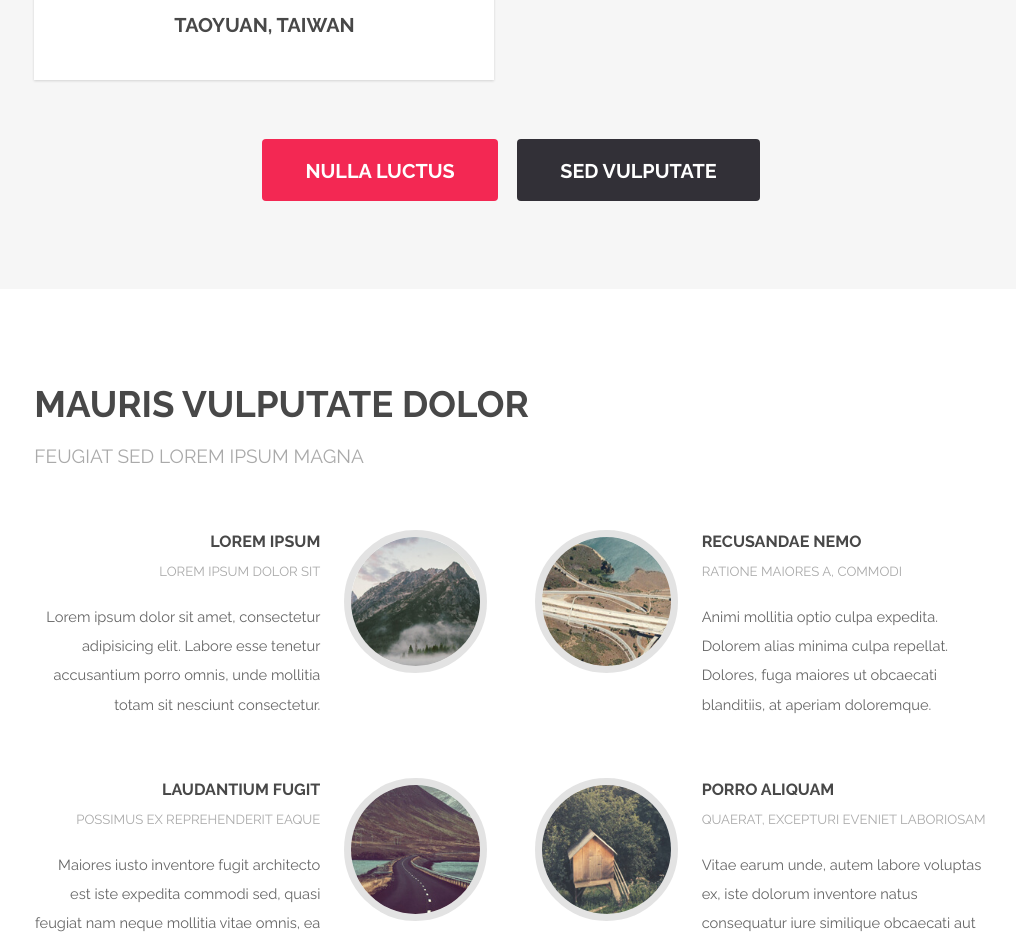
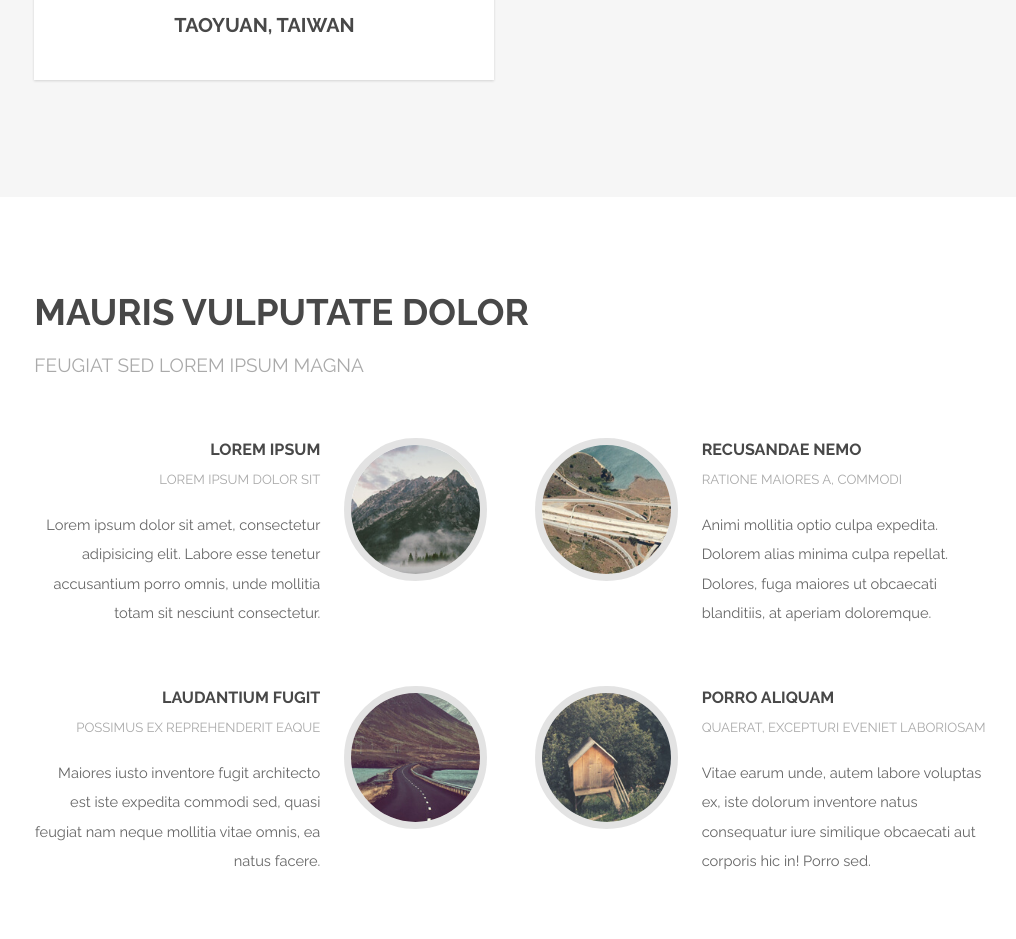
Before and after one commit to ericzfok/Eric, a plain HTML site: page index.html in a window 1280 px wide. Shown: the part 2120-3059 px from the top of the page, without its empty margins (129-1145 px from the left). Drawn offline with Linux system fonts and the light colour scheme.

Commit message:
First commit

```diff
--- a/index.html
+++ b/index.html
@@ -87,10 +87,7 @@
                 </div>
               </div>
             </div>
-						<ul class="actions">
-							<li><a href="#" class="button special big">Nulla luctus</a></li>
-							<li><a href="#" class="button big">Sed vulputate</a></li>
-						</ul>
+
 					</div>
 				</section>
 
```
Also changed, not shown: images/tapei.jpg (renamed from tapei.jpg), 1 other file.
